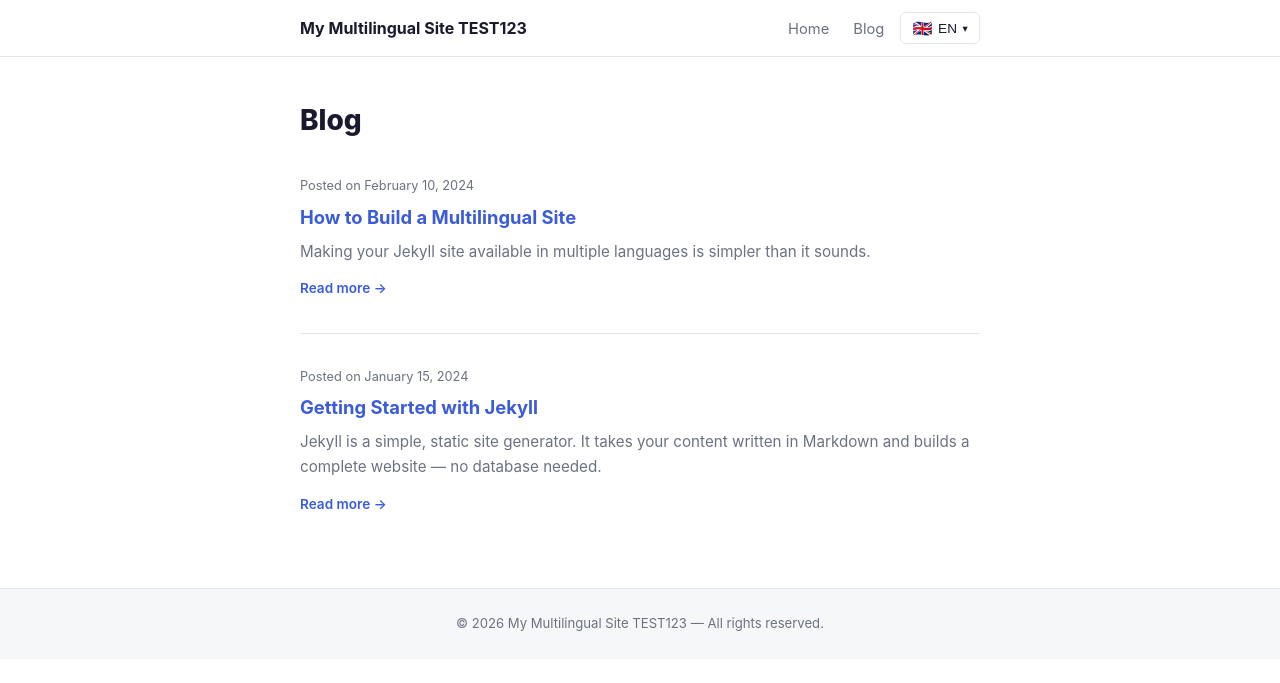
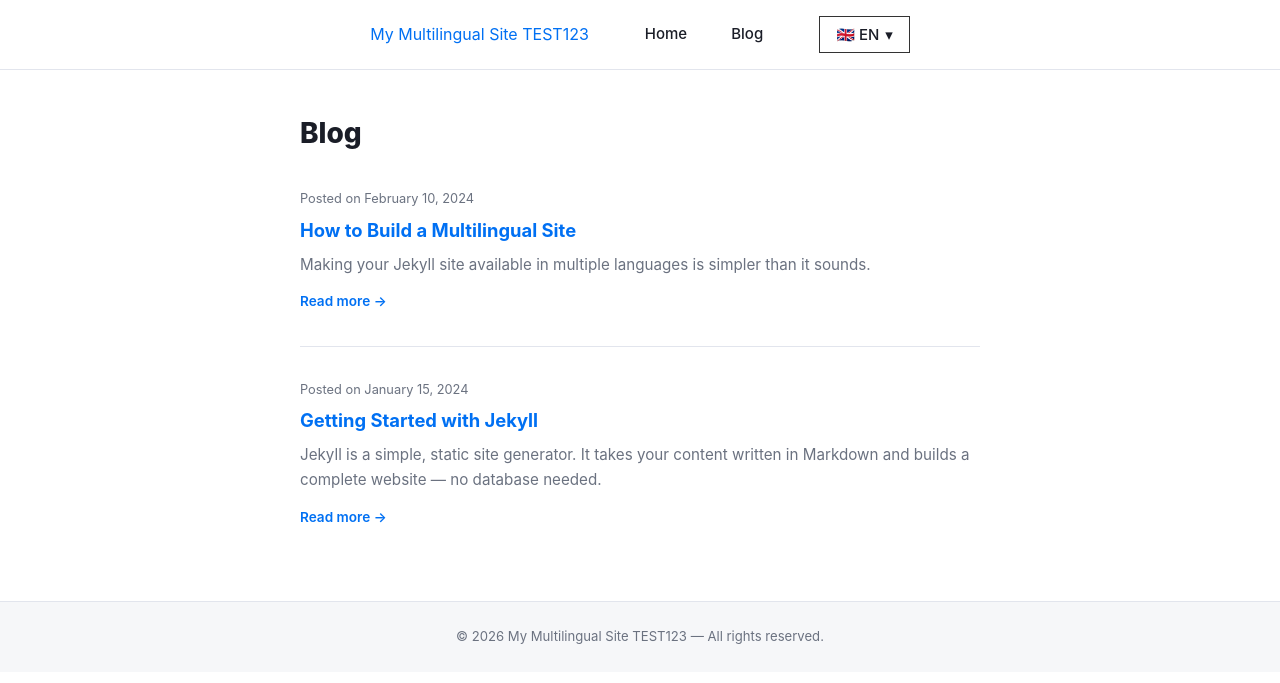
Before and after one commit to rforrupesh/jekyllmultilingual, a Jekyll site: the page built from en/blog.md, in a window 1280 px wide. Shown: the top 683 px of the page. Built offline with Jekyll 4.4.1, drawn with Linux system fonts in a browser that asks for light colours.

Commit message:
Refactor navigation bar with new styles and scripts

```diff
--- a/_includes/nav.html
+++ b/_includes/nav.html
@@ -22,47 +22,111 @@
   {% elsif fr_page %}{% assign fr_switch = base | append: fr_page.url %}{% endif %}
 {% endif %}
 
-<nav class="navbar">
-  <div class="nav-container">
-    <a class="nav-logo" href="{{ base }}/{% if lang == 'fr' %}fr/{% endif %}">
-      {{ site.title }}
-    </a>
+<style>
+*{margin:0;padding:0;box-sizing:border-box;font-family:-apple-system,BlinkMacSystemFont,"Segoe UI",Roboto,sans-serif;}
+:root{--bg:#ffffff;--white:#ffffff;--border:#e2e5ed;--text:#1a1d27;--hover-bg:#fafafa;--accent:#0070f3;--shadow-md:0 10px 30px rgba(0,0,0,.08);}
+nav{display:flex;justify-content:center;align-items:center;gap:40px;height:70px;padding:0 24px;background:var(--bg);border-bottom:1px solid var(--border);}
+.logo{flex-shrink:0;}
+.logo img{height:50px;display:block;}
+.menu{display:flex;align-items:center;gap:12px;}
+.menu a{text-decoration:none;color:var(--text);font-size:15px;font-weight:500;padding:8px 16px;border-radius:8px;transition:.2s;}
+.menu a:hover{background:var(--hover-bg);color:var(--accent);}
+.lang-switcher{position:relative;border:1px solid #333;flex-shrink:0;}
+.lang-btn{display:flex;align-items:center;gap:6px;border:none;background:transparent;color:var(--text);font-size:15px;font-weight:500;padding:8px 16px;border-radius:8px;cursor:pointer;transition:.2s;}
+.lang-btn:hover{background:var(--hover-bg);color:var(--accent);}
+.lang-dropdown{position:absolute;top:calc(100% + 8px);right:0;min-width:190px;background:var(--white);border:1px solid var(--border);border-radius:12px;box-shadow:var(--shadow-md);padding:8px;opacity:0;visibility:hidden;transform:translateY(8px);transition:.2s ease;z-index:2000;}
+.lang-dropdown.active{opacity:1;visibility:visible;transform:translateY(0);}
+.lang-dropdown a{display:block;text-decoration:none;color:var(--text);font-size:14px;font-weight:500;padding:10px 12px;border-radius:8px;transition:.2s;}
+.lang-dropdown a:hover{background:var(--hover-bg);color:var(--accent);}
+.lang-dropdown a.active-lang{color:var(--accent);font-weight:700;}
+.icon-btn{display:none;width:40px;height:40px;border:none;background:transparent;cursor:pointer;position:relative;z-index:1002;}
+.line{position:absolute;left:10px;width:20px;height:2px;background:var(--text);transition:.3s;}
+.line:nth-child(1){top:14px;}
+.line:nth-child(2){top:20px;}
+.line:nth-child(3){top:26px;}
+.overlay{display:none;}
+.overlay.active{display:block;position:fixed;inset:0;background:rgba(0,0,0,.2);backdrop-filter:blur(4px);z-index:999;}
+@media(max-width:900px){
+  nav{justify-content:space-between;gap:10px;padding:0 12px;}
+  .logo{flex:1;}
+  .logo img{height:44px;}
+  .lang-switcher{order:2;}
+  .icon-btn{order:3;display:block;}
+  .menu{position:fixed;top:0;right:-100%;width:80%;height:100vh;background:#fff;flex-direction:column;align-items:flex-start;padding:80px 20px;overflow-y:auto;transition:.4s ease;z-index:1001;box-shadow:-10px 0 30px rgba(0,0,0,.08);}
+  .menu.active{right:0;}
+  .menu a{width:100%;font-size:18px;padding:15px;}
+  .lang-dropdown{min-width:170px;right:0;}
+  .icon-btn.active .line:nth-child(1){transform:rotate(45deg);top:20px;}
+  .icon-btn.active .line:nth-child(2){opacity:0;}
+  .icon-btn.active .line:nth-child(3){transform:rotate(-45deg);top:20px;}
+}
+</style>
 
-    <ul class="nav-links">
-      <li>
-        <a href="{{ base }}/{% if lang == 'fr' %}fr/{% endif %}">
-          {{ t.nav.home }}
-        </a>
-      </li>
-      <li>
-        <a href="{{ base }}/{% if lang == 'fr' %}fr/{% endif %}blog/">
-          {{ t.nav.blog }}
-        </a>
-      </li>
-    </ul>
+<nav aria-label="Main navigation">
 
-    <!-- Flag dropdown language switcher -->
-    <div class="lang-dropdown">
-      <button class="lang-btn" aria-haspopup="true" aria-expanded="false">
-        {% if lang == "fr" %}<span class="flag">🇫🇷</span> FR
-        {% else %}<span class="flag">🇬🇧</span> EN{% endif %}
-        <span class="caret">▾</span>
-      </button>
-      <ul class="lang-menu" role="menu">
-        <li role="menuitem">
-          <a href="{{ en_switch }}" hreflang="en" lang="en"
-            {% if lang == "en" %}class="active"{% endif %}>
-            <span class="flag">🇬🇧</span> English
-          </a>
-        </li>
-        <li role="menuitem">
-          <a href="{{ fr_switch }}" hreflang="fr" lang="fr"
-            {% if lang == "fr" %}class="active"{% endif %}>
-            <span class="flag">🇫🇷</span> Français
-          </a>
-        </li>
-      </ul>
+  <!-- LOGO -->
+  <a href="{{ base }}/{% if lang == 'fr' %}fr/{% endif %}" class="logo">
+    {{ site.title }}
+  </a>
+
+  <!-- MENU -->
+  <div class="menu" id="menu">
+    <a href="{{ base }}/{% if lang == 'fr' %}fr/{% endif %}">{{ t.nav.home }}</a>
+    <a href="{{ base }}/{% if lang == 'fr' %}fr/{% endif %}blog/">{{ t.nav.blog }}</a>
+  </div>
+
+  <!-- LANGUAGE -->
+  <div class="lang-switcher">
+    <button class="lang-btn" id="langBtn">
+      {% if lang == "fr" %}🇫🇷 FR{% else %}🇬🇧 EN{% endif %}
+      <span>▾</span>
+    </button>
+    <div class="lang-dropdown" id="langDropdown">
+      <a href="{{ en_switch }}" hreflang="en" {% if lang == "en" %}class="active-lang"{% endif %}>🇬🇧 English</a>
+      <a href="{{ fr_switch }}" hreflang="fr" {% if lang == "fr" %}class="active-lang"{% endif %}>🇫🇷 Français</a>
     </div>
+  </div>
 
-  </div>
+  <!-- HAMBURGER -->
+  <button class="icon-btn" id="navbtn" aria-label="Open menu">
+    <span class="line"></span>
+    <span class="line"></span>
+    <span class="line"></span>
+  </button>
+
 </nav>
+
+<div class="overlay" id="overlay"></div>
+
+<script>
+const navbtn = document.getElementById("navbtn");
+const menu = document.getElementById("menu");
+const overlay = document.getElementById("overlay");
+
+navbtn.addEventListener("click", () => {
+  menu.classList.toggle("active");
+  navbtn.classList.toggle("active");
+  overlay.classList.toggle("active");
+  document.body.style.overflow = menu.classList.contains("active") ? "hidden" : "";
+});
+
+function closeMenu(){
+  menu.classList.remove("active");
+  navbtn.classList.remove("active");
+  overlay.classList.remove("active");
+  document.body.style.overflow = "";
+}
+
+overlay.addEventListener("click", closeMenu);
+document.querySelectorAll(".menu a").forEach(link => link.addEventListener("click", closeMenu));
+
+const langBtn = document.getElementById("langBtn");
+const langDropdown = document.getElementById("langDropdown");
+
+langBtn.addEventListener("click", (e) => {
+  e.stopPropagation();
+  langDropdown.classList.toggle("active");
+});
+
+document.addEventListener("click", () => langDropdown.classList.remove("active"));
+</script>
```
